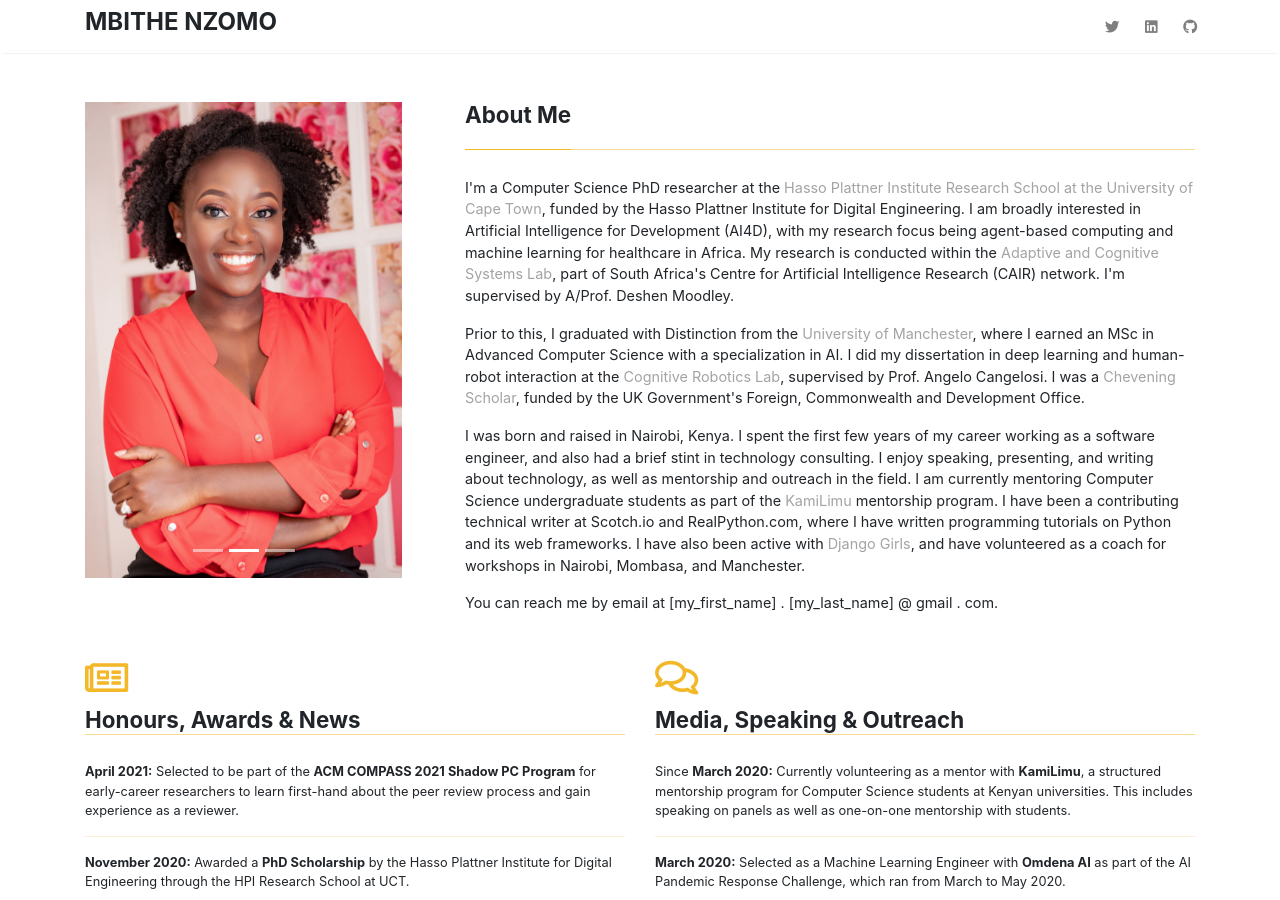
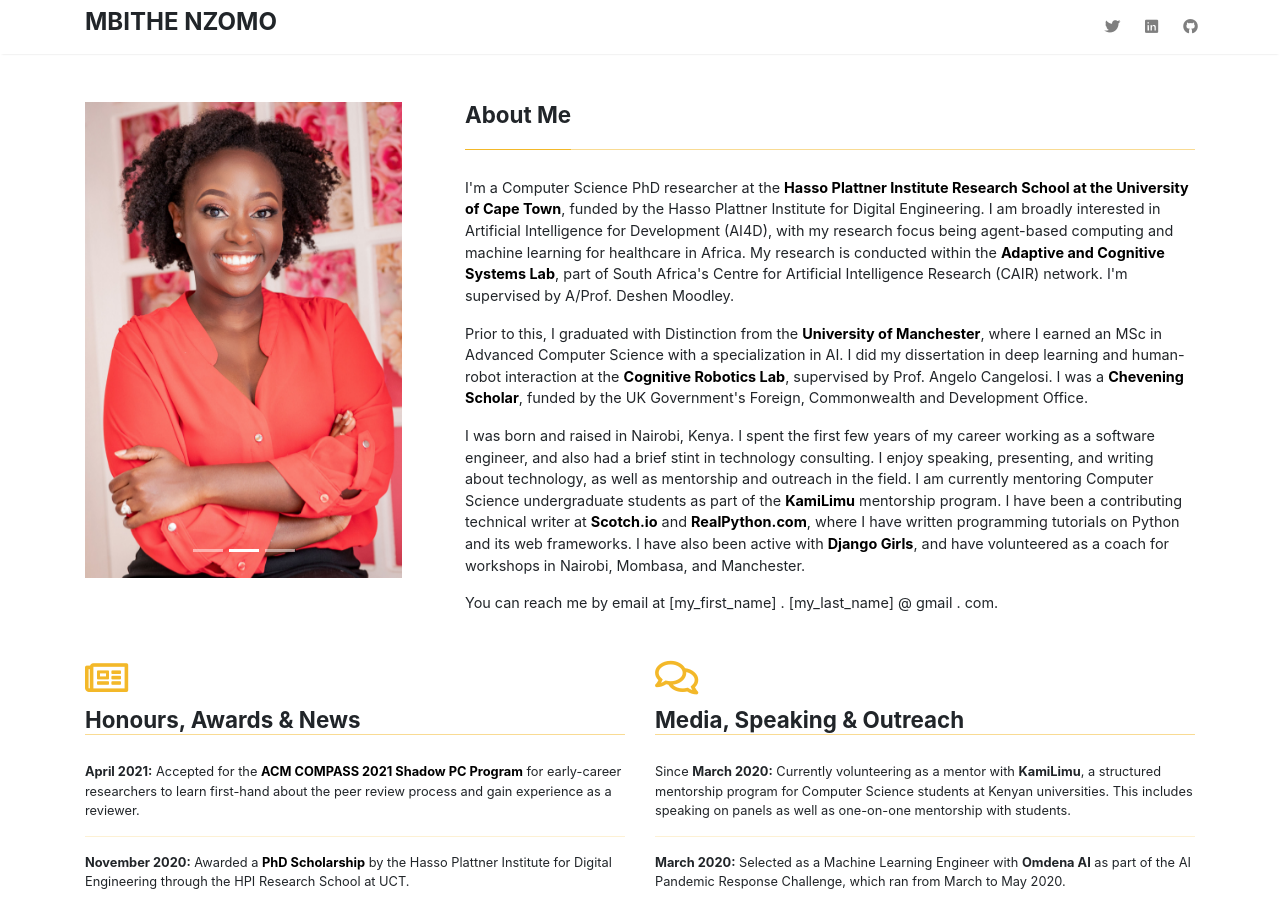
Before and after one commit to mbithenzomo/mbithenzomo.github.io, a Jekyll site: the page built from index.html, in a window 1280 px wide and 900 px high. Built offline with Jekyll 4.4.1, drawn with Linux system fonts in a browser that asks for light colours; nearby versions of some CDN libraries; some of the changed text lies outside the part shown.

Commit message:
Styling + link  updates

```diff
--- a/assets/css/main.scss
+++ b/assets/css/main.scss
@@ -74,3 +74,8 @@
    width: 100%;
 	 height: 30px;
 }
+
+a {
+    color: black;
+    font-weight: bold;
+}
--- a/assets/css/screen.css
+++ b/assets/css/screen.css
@@ -12,7 +12,6 @@
 }
 
 a {
-    color: #A3A3A3;
     transition: all 0.2s;
 }
 
--- a/index.html
+++ b/index.html
@@ -47,9 +47,10 @@
       <a href="https://www.chevening.org/" target="_blank">Chevening Scholar</a>, funded by the UK Government's Foreign, Commonwealth and Development Office.</p>
       <p>I was born and raised in Nairobi, Kenya. I spent the first few years of my career working as a software engineer, and also had a brief stint in
       technology consulting. I enjoy speaking, presenting, and writing about technology, as well as mentorship and outreach in the field. I am currently mentoring
-      Computer Science undergraduate students as part of the <a href="https://www.kamilimu.org/" target="_blank">KamiLimu</a> mentorship program. I have been a contributing technical
-      writer at Scotch.io and RealPython.com, where I have written programming tutorials on Python and its web frameworks. I have also been active with
-      <a href="https://djangogirls.org/" target="_blank">Django Girls</a>, and have volunteered as a coach for workshops in Nairobi, Mombasa, and Manchester.</p>
+      Computer Science undergraduate students as part of the <a href="https://www.kamilimu.org/" target="_blank">KamiLimu</a> mentorship program. I have been a contributing
+      technical writer at <a href="https://scotch.io/@mbithenzomo" target="_blank">Scotch.io</a> and <a href="https://realpython.com/team/mnzomo/" target="_blank">RealPython.com</a>,
+      where I have written programming tutorials on Python and its web frameworks. I have also been active with <a href="https://djangogirls.org/" target="_blank">Django Girls</a>,
+      and have volunteered as a coach for workshops in Nairobi, Mombasa, and Manchester.</p>
       <p>You can reach me by email at [my_first_name] . [my_last_name] @ gmail . com.</p>
     </div>
 
@@ -66,18 +67,18 @@
         </span>
         <div class="section-title">
             <h2>Honours, Awards & News </h2>
-            <p><strong>April 2021:</strong> Selected to be part of the <strong>ACM COMPASS 2021 Shadow PC Program</strong> for early-career researchers to learn
-            first-hand about the peer review process and gain experience as a reviewer.</p> <hr>
-            <p><strong>November 2020:</strong> Awarded a <strong>PhD Scholarship</strong> by the Hasso Plattner Institute for Digital Engineering through the HPI
-            Research School at UCT.</p> <hr>
-            <p><strong>May 2019:</strong> Awarded a scholarship to attend the <strong>Grace Hopper Celebration (GHC)</strong>, the world's largest gathering of
-            women technologists, in Orlando, Florida.</p> <hr>
-            <p><strong>March 2019:</strong> Accepted from over 1,200 applications and funded to attend the <strong>Deep Learning and Reinforcement Learning Summer
-            School</strong> in Edmonton, Alberta, Canada. Unfortunately, I couldn't attend due to a delayed issuance of my visa :( </p> <hr>
-            <p><strong>October 2018:</strong> Selected to attend <strong>QuantumBlack's Women as Tech Leaders Day</strong> in London.
+            <p><strong>April 2021:</strong> Accepted for the <a href="https://compass.acm.org/shadow-pc/" target="_blank">ACM COMPASS 2021 Shadow PC Program</a> for
+            early-career researchers to learn first-hand about the peer review process and gain experience as a reviewer.</p> <hr>
+            <p><strong>November 2020:</strong> Awarded a <a href="http://www.sit.uct.ac.za/sit/research/hpi-scholarships" target="_blank">PhD Scholarship</a> by the
+            Hasso Plattner Institute for Digital Engineering through the HPI Research School at UCT.</p> <hr>
+            <p><strong>May 2019:</strong> Awarded a scholarship to attend the <a href="https://ghc.anitab.org/" target="_blank">Grace Hopper Celebration (GHC)</a>,
+            the world's largest gathering of women technologists, in Orlando, Florida.</p> <hr>
+            <p><strong>March 2019:</strong> Accepted from over 1,200 applications and funded to attend the <a href="https://dlrl.ca/" target="_blank">2019 Deep Learning
+            and Reinforcement Learning Summer School</a> in Edmonton, Alberta, Canada. Unfortunately, I couldn't attend due to a delayed issuance of my visa :( </p> <hr>
+            <p><strong>October 2018:</strong> Selected to attend <a href="https://vimeo.com/313346257" target="_blank">QuantumBlack's Women as Tech Leaders Day</a> in London.
             </p> <hr>
-            <p><strong>July 2018:</strong> Awarded a <strong>Chevening Scholarship</strong> for my master's degree. Chevening is the UK government’s international
-            awards programme aimed at developing global leaders.</p>
+            <p><strong>July 2018:</strong> Awarded a <a href="https://www.chevening.org/" target="_blank">Chevening Scholarship</a> for my master's degree. Chevening is the
+            UK government’s international awards programme aimed at developing global leaders.</p>
         </div>
       </div>
       <div class="col-md-6">
```
Also changed, not shown: other parts of index.html (+4 -3 lines).
